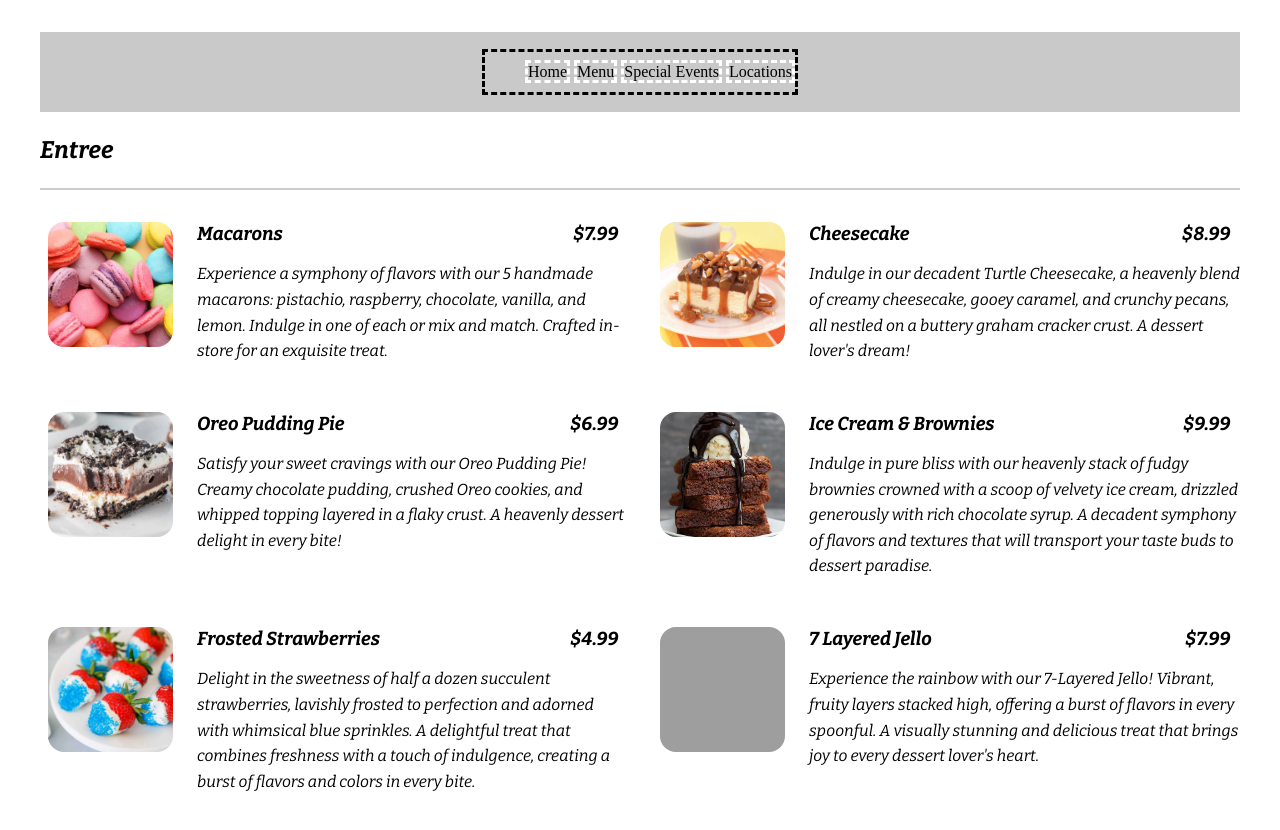
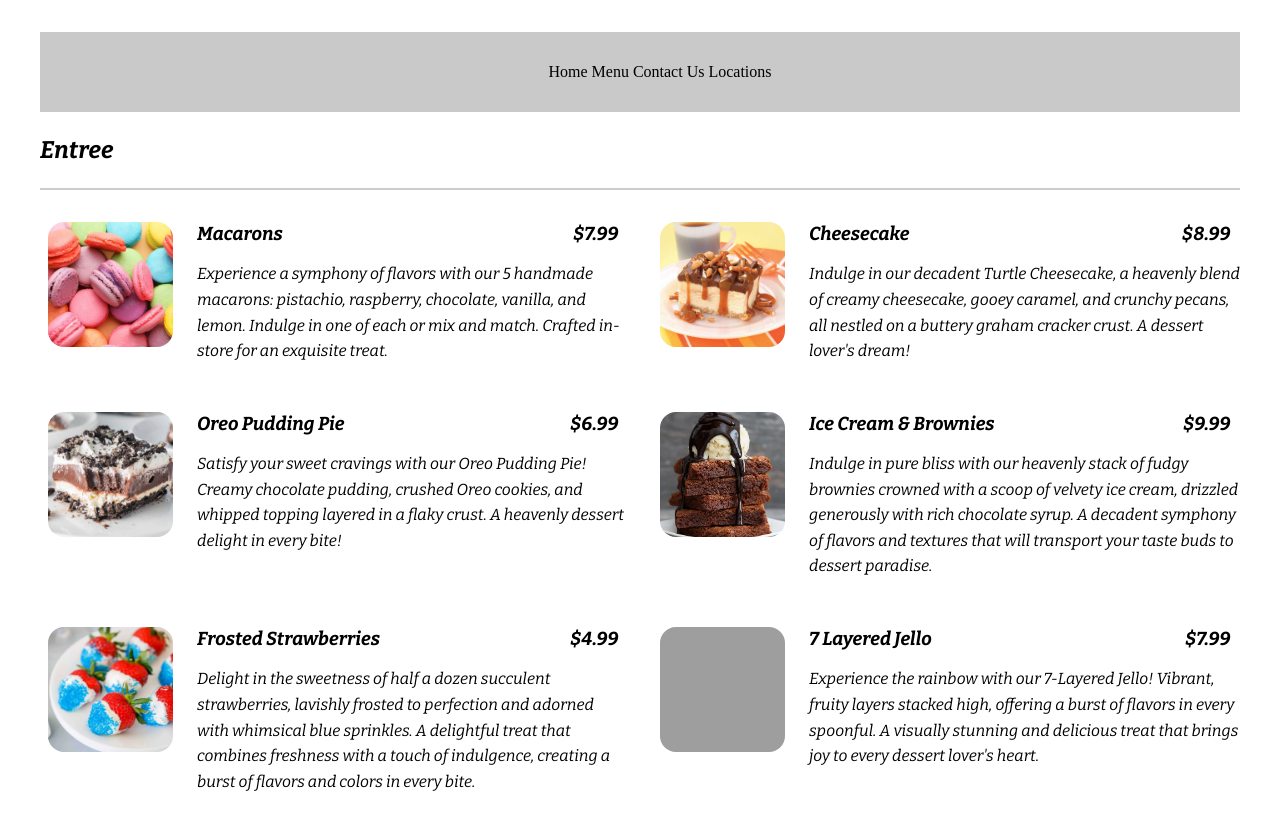
Before and after one commit to extremecounting/extremecounting.github.io, a plain HTML site: page menu.html in a window 1280 px wide. Drawn offline with nearby package versions, Linux system fonts and the light colour scheme; grey boxes are pictures that could not be loaded.

Commit message:
Remove Speical event page and add Contact Us page

```diff
--- a/menu.css
+++ b/menu.css
@@ -133,12 +133,10 @@ nav {
 }
 nav ul span a {
     border: white;
-    border-style: dashed;
 
 }
 
 nav ul {
-    border-style: dashed;
     margin: auto;
     height: 50%;
     align-content: center;
--- a/menu.html
+++ b/menu.html
@@ -15,7 +15,7 @@
             <ul>
                 <span><a href="main.html">Home</a></span>
                 <span><a href="menu.html">Menu</a></span>
-                <span><a href="events.html">Special Events</a></span>
+                <span><a href="events.html">Contact Us</a></span>
                 <span><a href="locations.html">Locations</a></span>
             </ul>
         </nav>
```
Also changed, not shown: main.html (+1 -1 lines).
